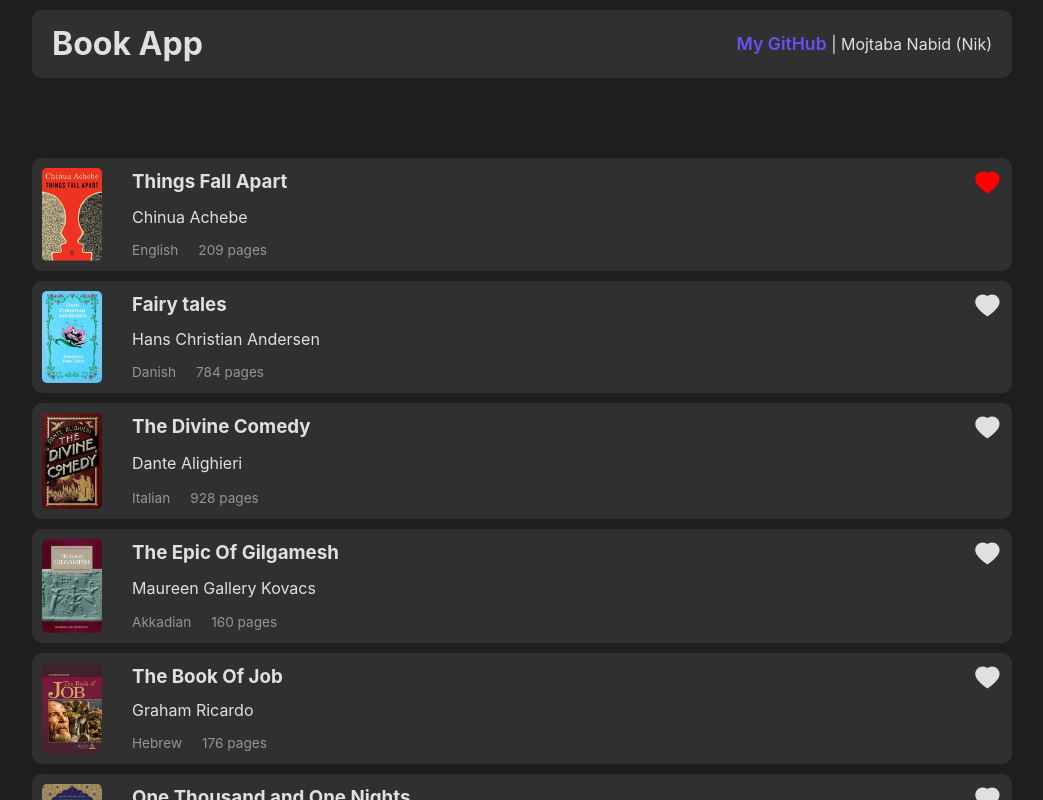
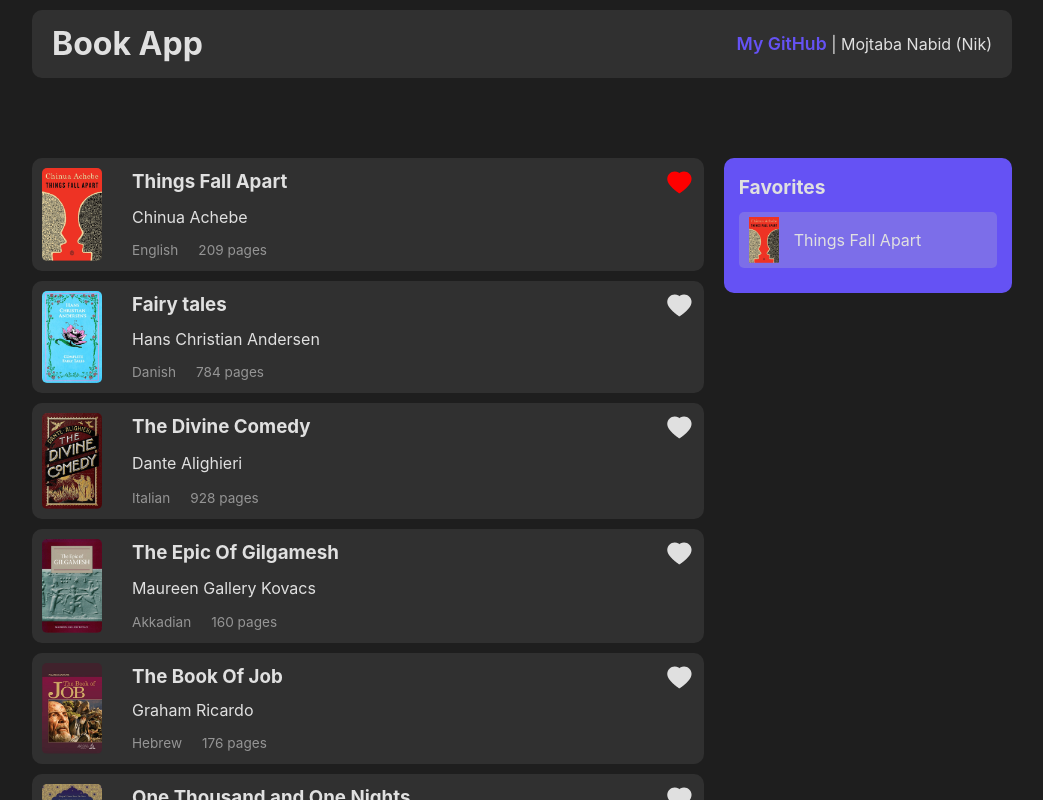
Before and after one commit to MojtabaNabid/book-app, a React (Vite) app: page / in a window 1280 px wide. Both pictures are taken after a click on the button 1105 px from the left and 183 px from the top of the page. Shown: the top 800 px of the page, without its empty margins (118-1161 px from the left). Built offline with nearby package versions, Linux system fonts and the light colour scheme.

Commit message:
SideCard component created/favorite list created/SideCard styled (#2)

```diff
--- a/src/components/BookCard.jsx
+++ b/src/components/BookCard.jsx
@@ -3,11 +3,13 @@ import { AiFillHeart } from "react-icons/ai";
 
 import styles from "./BookCard.module.css"
 
-function BookCard({data: {title, author, image, language, pages}}) {
+function BookCard({data, handleLikedList}) {
+  const {title, author, image, language, pages} = data;
   const [like, setLike] = useState(false)
 
-  const likeHandler = () => {
-    setLike(like => !like)
+  const likeHandler = async () => {
+    handleLikedList(data, like); //lifting state up
+    setLike(like => !like);
   }
 
   return (
--- a/src/components/Books.jsx
+++ b/src/components/Books.jsx
@@ -1,15 +1,40 @@
+import { useState } from "react"
+
 import {books} from "../constants/mockData"
 import BookCard from "./BookCard"
+import SideCard from "./SideCard";
+
+import styles from "./Books.module.css";
 
 
 function Books() {
+
+  const [liked, setLiked] = useState([]); //favorite books
+
+  // this function will go down to the BookCard component to get liked book
+  const handleLikedList = (book, status) => {
+    if(status) { //when status is true, it means the book doesn't liked
+      const newLikedList = liked.filter(i => i.id !== book.id)
+      setLiked(newLikedList) //updating liked list
+    } else {
+      setLiked(liked => [...liked, book]) //add this book to favorite books because status is false
+    }
+  }
+
   return (
-    <div>
-        <div>{books.map((book) => (
-            <BookCard key={book.id} data={book} />
+    <div className={styles.container}>
+        <div className={styles.cards}>
+            {books.map((book) => (
+            <BookCard key={book.id} data={book} handleLikedList={handleLikedList}/>
             ))}
         </div>
 
+        {/* converting number to boolean with ! sign */}
+        {!!liked.length &&
+          <div className={styles.favorite}>
+            <h4>Favorites</h4>
+            {liked.map(book => <SideCard key={book.id} data={book} />)}
+          </div>}
     </div>
   )
 }
--- /dev/null
+++ b/src/components/Books.module.css
@@ -0,0 +1,21 @@
+.container {
+    display: flex;
+}
+
+.cards {
+    flex: 2.6 1 0;
+    min-height: 100vh;
+}
+
+.favorite {
+    flex: 1 1 0;
+    height: fit-content;
+    padding: 15px;
+    background-color: #6552f4;
+    border-radius: 10px;
+    margin-left: 20px;
+}
+
+.favorite h4 {
+    font-size: 1.2rem;
+}
--- /dev/null
+++ b/src/components/SideCard.jsx
@@ -0,0 +1,13 @@
+
+import styles from "./SideCard.module.css";
+
+function SideCard({data: {image,title}}) {
+  return (
+    <div className={styles.card}>
+      <img src={image} alt={title} />
+      <p>{title}</p>
+    </div>
+  )
+}
+
+export default SideCard
--- /dev/null
+++ b/src/components/SideCard.module.css
@@ -0,0 +1,13 @@
+.card {
+    display: flex;
+    align-items: center;
+    padding: 5px 10px;
+    margin: 10px 0;
+    background-color: #7c6ee9;
+    border-radius: 5px ;
+}
+
+.card img {
+    width: 30px;
+    margin-right: 15px;
+}
```
